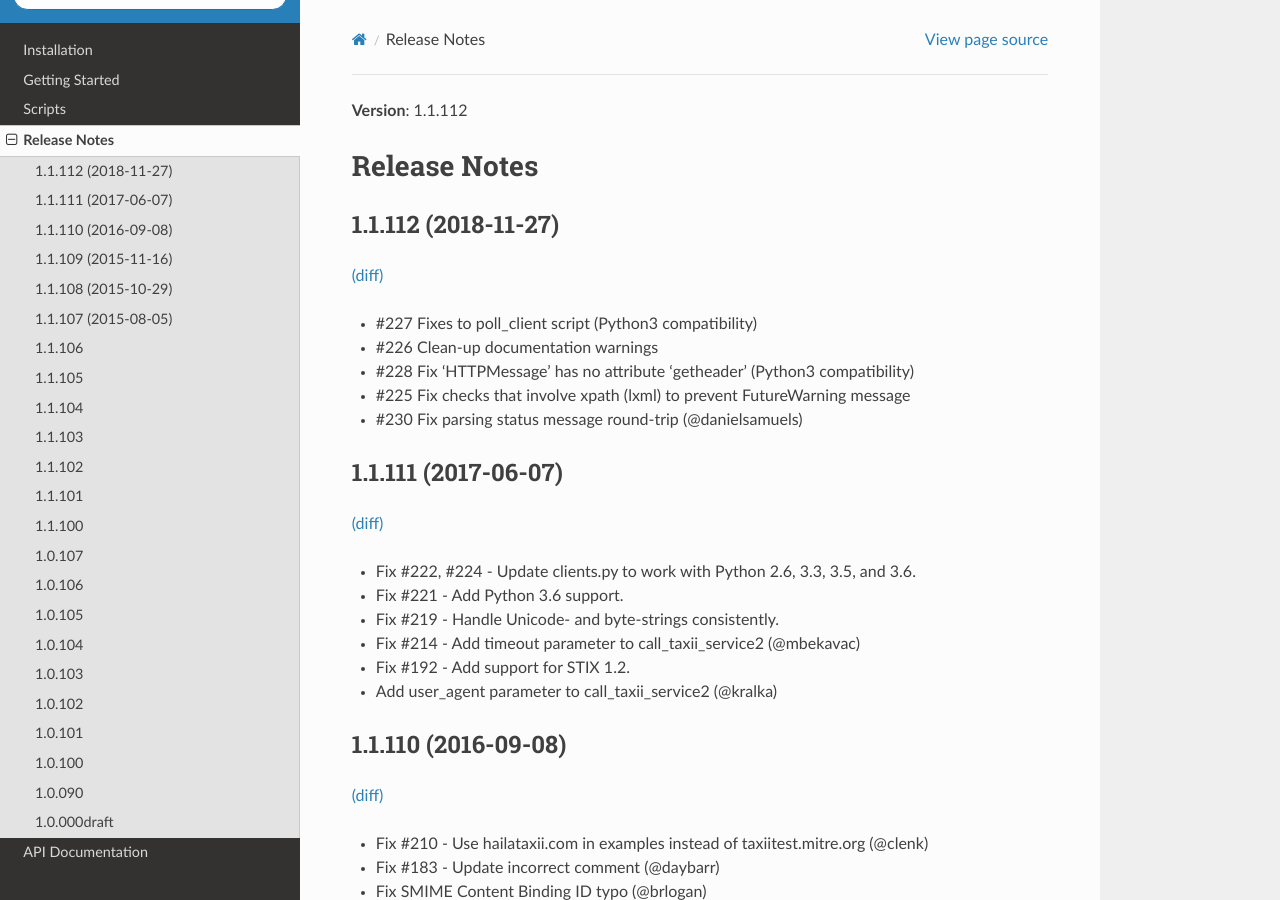
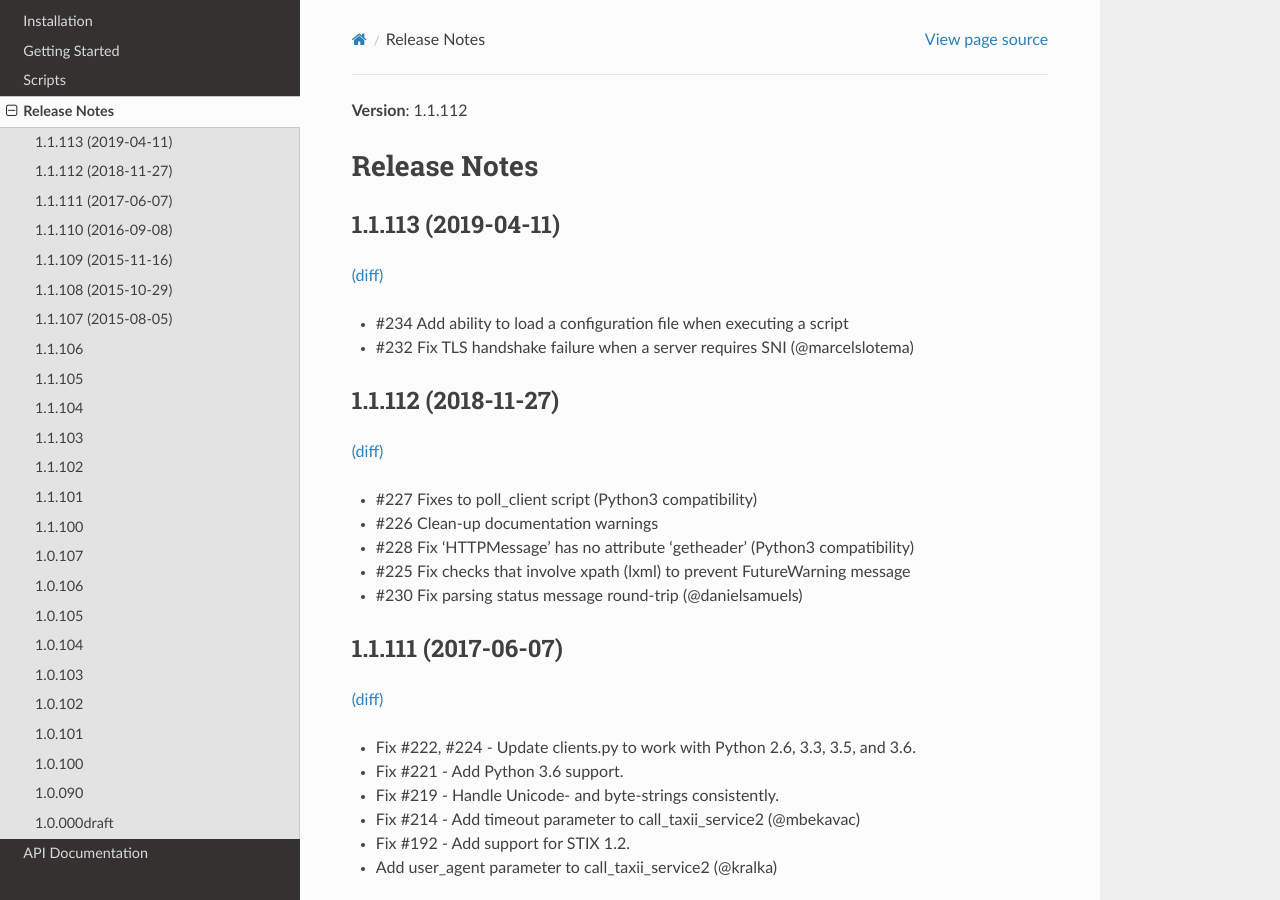
Before and after one commit to TAXIIProject/libtaxii, a Sphinx documentation site: the page built from docs/changes.rst, in a window 1280 px wide and 900 px high. Built offline with Sphinx 7.4.7 and the Read the Docs theme 2.0.0, drawn with Linux system fonts in a browser that asks for light colours.

Commit message:
update changelog for 1.1.113

```diff
--- a/docs/changes.rst
+++ b/docs/changes.rst
@@ -1,5 +1,13 @@
 Release Notes
 =============
+
+1.1.113 (2019-04-11)
+--------------------
+`(diff) <https://github.com/TAXIIProject/libtaxii/compare/1.1.112...1.1.113>`__
+
+- #234 Add ability to load a configuration file when executing a script
+- #232 Fix TLS handshake failure when a server requires SNI (@marcelslotema)
+
 
 1.1.112 (2018-11-27)
 --------------------
@@ -10,6 +18,7 @@ Release Notes
 - #228 Fix 'HTTPMessage' has no attribute 'getheader' (Python3 compatibility)
 - #225 Fix checks that involve xpath (lxml) to prevent FutureWarning message
 - #230 Fix parsing status message round-trip (@danielsamuels)
+
 
 1.1.111 (2017-06-07)
 --------------------
@@ -31,11 +40,13 @@ Release Notes
 - Fix #183 - Update incorrect comment (@daybarr)
 - Fix SMIME Content Binding ID typo (@brlogan)
 
+
 1.1.109 (2015-11-16)
 --------------------
 `(diff) <https://github.com/TAXIIProject/libtaxii/compare/1.1.108...1.1.109>`__
 
 - Fix #203 - Fix SSL context on older Python 2.7 versions (@traut)
+
 
 1.1.108 (2015-10-29)
 --------------------
@@ -43,6 +54,7 @@ Release Notes
 
 - Support password-protected SSL keys (@traut)
 - Fix #200 - Bad encodings no longer generate Exceptions (@MarkDavidson)
+
 
 1.1.107 (2015-08-05)
 --------------------
@@ -54,6 +66,7 @@ Release Notes
 - Fix #189 - Update how constants are used and referenced (@stkyle)
 - Show HTTP error code in StatusMessage.message (@ahippo)
 - Python 3 compatibility (@rjprins)
+
 
 1.1.106
 -------
@@ -67,11 +80,13 @@ Release Notes
 - A variety of improvements in the following areas: data validation, typos, documentation, DRY-ness, overall repo quality (thanks @gtback)
 - Multiple code cleanup changes (Thanks in part to @traut of IntelWorks)
 
+
 1.1.105
 -------
 `(diff) <https://github.com/TAXIIProject/libtaxii/compare/1.1.104...1.1.105>`__
 
 - Fixed multiple XML parsing related vulnerabilities (Thanks @guidovranken of IntelWorks for the vulnerability research!)
+
 
 1.1.104
 -------
@@ -81,6 +96,7 @@ Release Notes
 - Added checking for required status detail keys in Status Messages
 - Improved data validation in various places, fixed various bugs, and improved documentation
 - Improved filename generation in scripts (Thanks @guidovranken!)
+
 
 1.1.103
 -------
@@ -149,6 +165,7 @@ We also had a number of bug fixes and impprovements for this version of libtaxii
 -  Added the three TAXII Default Query Status Type to libtaxii.taxii_default_query
 -  Fixed a bug where custom Status Types were prohibited
 -  Added Travis CI
+
 
 1.1.101
 -------
```
